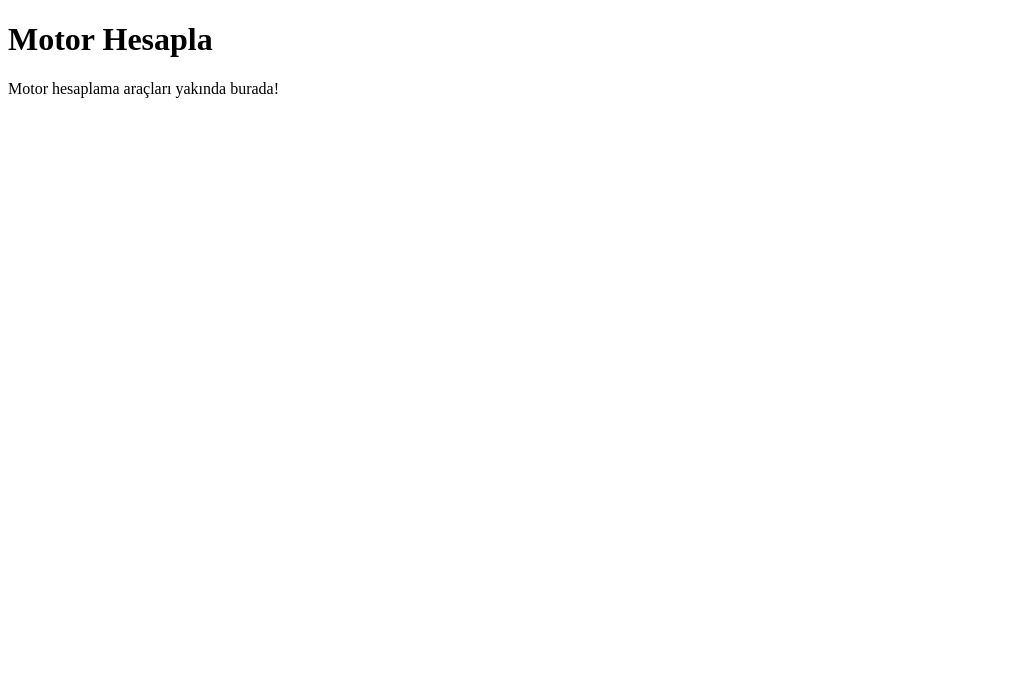
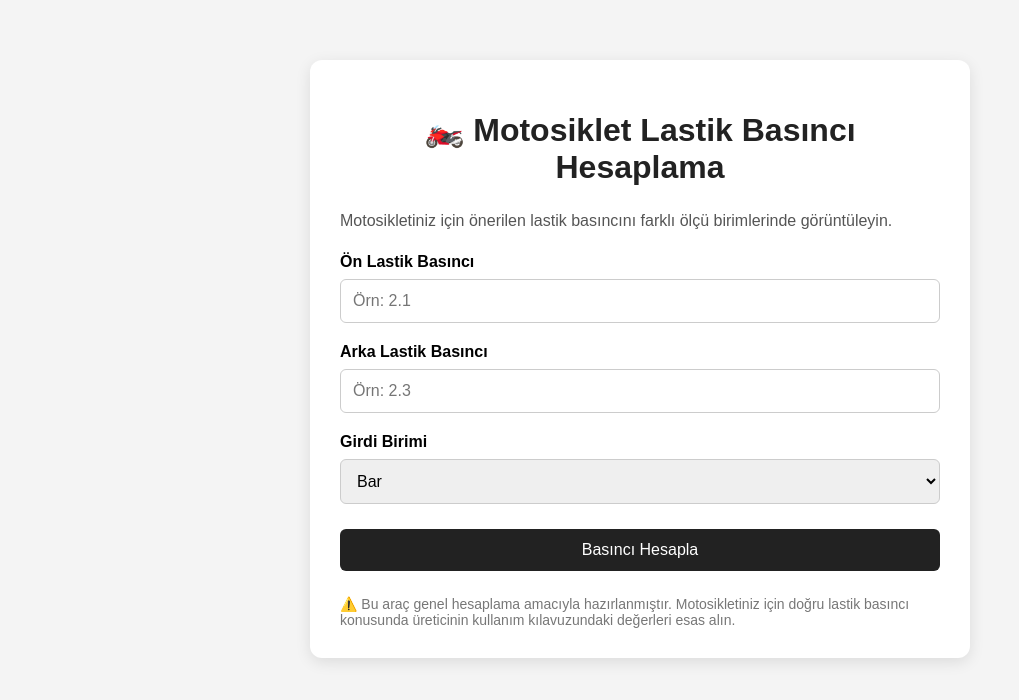
Before and after one commit to motortools/MotorHesapla, a plain HTML site: page index.html in a window 1280 px wide. Shown: the whole page, without its empty margins (0-1019 px from the left). Drawn offline with Linux system fonts and the light colour scheme.

Commit message:
Update index.html for SEO and styling enhancements
Added viewport meta tag and updated title and description for better SEO. Enhanced styling for improved user experience.

```diff
--- a/index.html
+++ b/index.html
@@ -2,13 +2,172 @@
 <html lang="tr">
 <head>
     <meta charset="UTF-8">
-    <title>Motor Hesapla</title>
+    <meta name="viewport" content="width=device-width, initial-scale=1.0">
+    <title>Motosiklet Lastik Basıncı Hesaplama | Motor Hesapla</title>
+    <meta name="description" content="Motosiklet lastik basıncı hesaplama aracı. Ön ve arka lastik basıncını PSI, bar ve kg/cm² olarak hesaplayın.">
+
+    <style>
+        body {
+            font-family: Arial, sans-serif;
+            background: #f4f4f4;
+            margin: 0;
+            padding: 20px;
+        }
+
+        .container {
+            max-width: 600px;
+            margin: 40px auto;
+            background: white;
+            padding: 30px;
+            border-radius: 12px;
+            box-shadow: 0 4px 15px rgba(0,0,0,0.1);
+        }
+
+        h1 {
+            text-align: center;
+            color: #222;
+        }
+
+        p {
+            color: #555;
+            line-height: 1.6;
+        }
+
+        label {
+            display: block;
+            margin-top: 20px;
+            font-weight: bold;
+        }
+
+        input, select, button {
+            width: 100%;
+            padding: 12px;
+            margin-top: 8px;
+            box-sizing: border-box;
+            font-size: 16px;
+            border-radius: 6px;
+            border: 1px solid #ccc;
+        }
+
+        button {
+            margin-top: 25px;
+            background: #222;
+            color: white;
+            border: none;
+            cursor: pointer;
+        }
+
+        button:hover {
+            background: #444;
+        }
+
+        #sonuc {
+            margin-top: 25px;
+            padding: 15px;
+            background: #eee;
+            border-radius: 8px;
+            display: none;
+        }
+
+        .uyari {
+            margin-top: 25px;
+            font-size: 14px;
+            color: #777;
+        }
+    </style>
 </head>
+
 <body>
 
-    <h1>Motor Hesapla</h1>
+<div class="container">
 
-    <p>Motor hesaplama araçları yakında burada!</p>
+    <h1>🏍️ Motosiklet Lastik Basıncı Hesaplama</h1>
+
+    <p>
+        Motosikletiniz için önerilen lastik basıncını farklı ölçü birimlerinde
+        görüntüleyin.
+    </p>
+
+    <label for="on">Ön Lastik Basıncı</label>
+    <input type="number" id="on" placeholder="Örn: 2.1" step="0.1">
+
+    <label for="arka">Arka Lastik Basıncı</label>
+    <input type="number" id="arka" placeholder="Örn: 2.3" step="0.1">
+
+    <label for="birim">Girdi Birimi</label>
+    <select id="birim">
+        <option value="bar">Bar</option>
+        <option value="psi">PSI</option>
+        <option value="kg">kg/cm²</option>
+    </select>
+
+    <button onclick="hesapla()">Basıncı Hesapla</button>
+
+    <div id="sonuc"></div>
+
+    <div class="uyari">
+        ⚠️ Bu araç genel hesaplama amacıyla hazırlanmıştır.
+        Motosikletiniz için doğru lastik basıncı konusunda üreticinin
+        kullanım kılavuzundaki değerleri esas alın.
+    </div>
+
+</div>
+
+<script>
+function hesapla() {
+
+    let on = parseFloat(document.getElementById("on").value);
+    let arka = parseFloat(document.getElementById("arka").value);
+    let birim = document.getElementById("birim").value;
+
+    if (isNaN(on) || isNaN(arka)) {
+        alert("Lütfen ön ve arka lastik basıncını girin.");
+        return;
+    }
+
+    let onBar;
+    let arkaBar;
+
+    if (birim === "bar") {
+        onBar = on;
+        arkaBar = arka;
+    }
+
+    if (birim === "psi") {
+        onBar = on / 14.5038;
+        arkaBar = arka / 14.5038;
+    }
+
+    if (birim === "kg") {
+        onBar = on * 0.980665;
+        arkaBar = arka * 0.980665;
+    }
+
+    let onPsi = onBar * 14.5038;
+    let arkaPsi = arkaBar * 14.5038;
+
+    let onKg = onBar / 0.980665;
+    let arkaKg = arkaBar / 0.980665;
+
+    document.getElementById("sonuc").style.display = "block";
+
+    document.getElementById("sonuc").innerHTML = `
+        <strong>Sonuç:</strong><br><br>
+
+        🛞 Ön Lastik:<br>
+        ${onBar.toFixed(2)} bar |
+        ${onPsi.toFixed(1)} PSI |
+        ${onKg.toFixed(2)} kg/cm²
+
+        <br><br>
+
+        🛞 Arka Lastik:<br>
+        ${arkaBar.toFixed(2)} bar |
+        ${arkaPsi.toFixed(1)} PSI |
+        ${arkaKg.toFixed(2)} kg/cm²
+    `;
+}
+</script>
 
 </body>
 </html>
```
